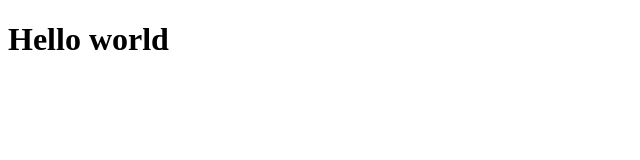
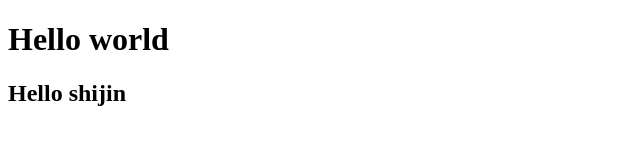
Before and after one commit to Shijin-S/datewithgit, a plain HTML site: page index.html in a window 1280 px wide. Shown: the whole page, without its empty margins (0-640 px from the left). Drawn offline with Linux system fonts and the light colour scheme.

Commit message:
html file modified

```diff
--- a/index.html
+++ b/index.html
@@ -7,5 +7,6 @@
 </head>
 <body>
     <h1>Hello world</h1>
+    <h2>Hello shijin</h2>
 </body>
 </html>
```
